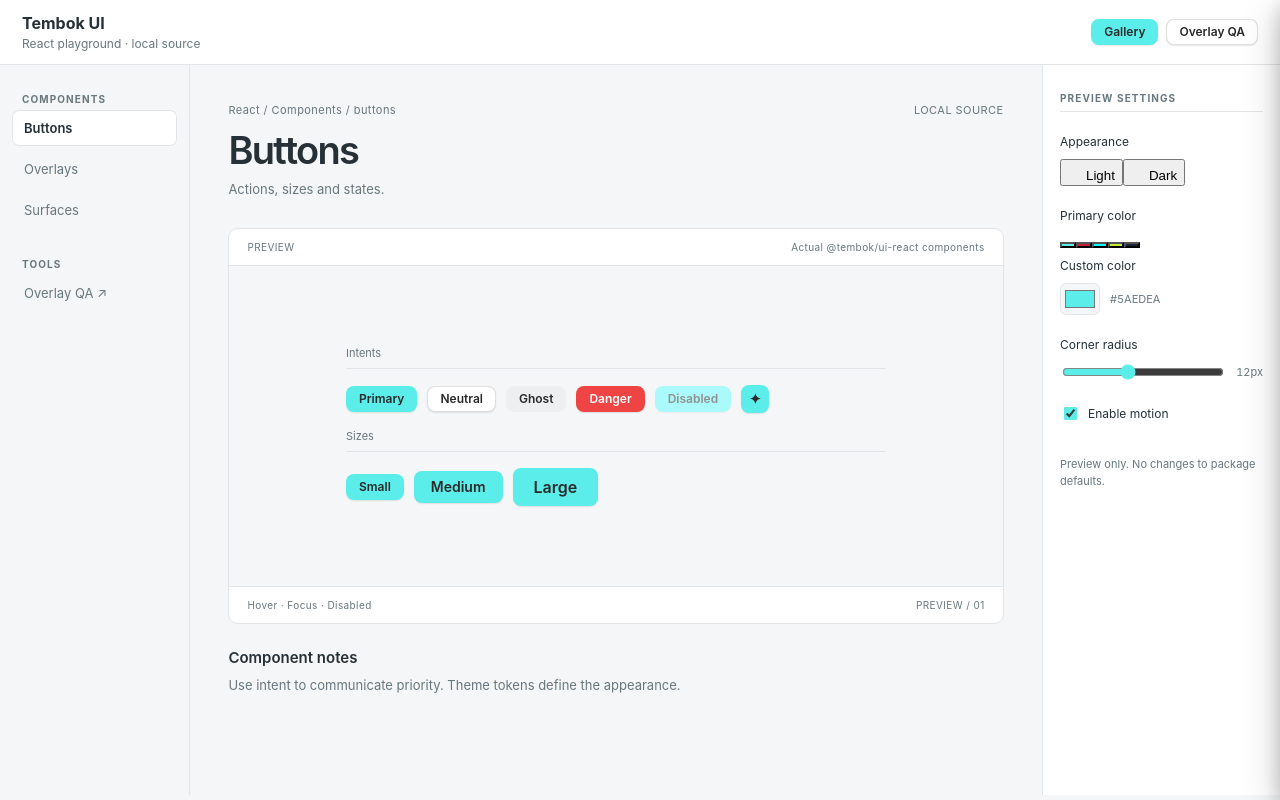
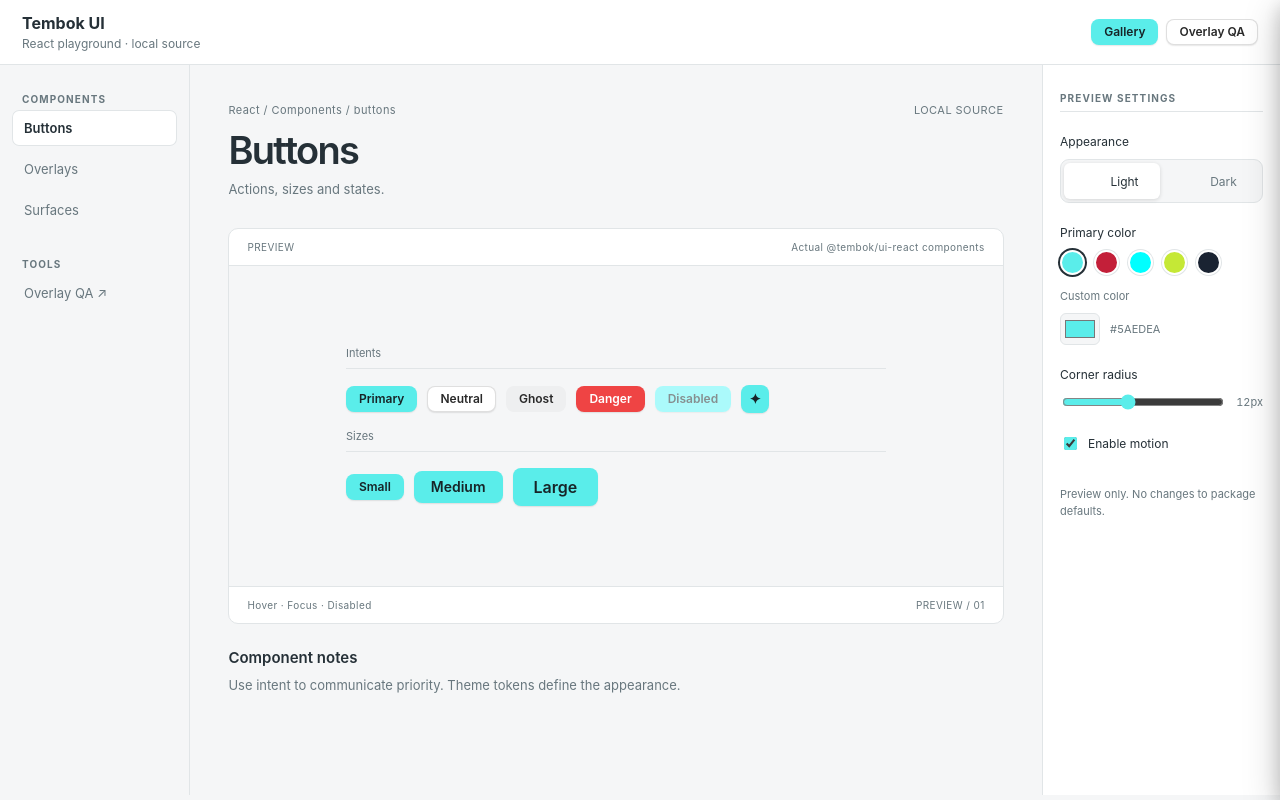
Before and after one commit to tembok-dev/tembok-ui, a React (Vite) app in the folder apps/playground/: page / in a window 1280 px wide. Built offline with nearby package versions, Linux system fonts and the light colour scheme.

Commit message:
style(workbench): accent propagation, preset swatches and icon appearance tabs

```diff
--- a/apps/playground/src/playground.css
+++ b/apps/playground/src/playground.css
@@ -130,3 +130,26 @@ body[data-tmbk-preview-theme="dark"] .tmbk-sidebar.tmbk-theme {
 body[data-tmbk-preview-theme="light"] .tmbk-modal.tmbk-theme,
 body[data-tmbk-preview-theme="light"] .tmbk-popover.tmbk-theme,
 body[data-tmbk-preview-theme="light"] .tmbk-sidebar.tmbk-theme { --tmbk-primary:var(--tmbk-preview-primary,#5aedea); }
+
+
+/* Preview-only overrides must beat the self-scoped .tmbk-theme on Button.
+   Otherwise theme tokens on the parent have no visual effect. */
+.playground:has(.workbench) .tmbk-btn.tmbk-theme {
+  --tmbk-primary: var(--tmbk-preview-primary, #5aedea);
+  --tmbk-primary-fg: var(--tmbk-preview-primary-fg, #172427);
+  --tmbk-ring: color-mix(in srgb, var(--tmbk-preview-primary, #5aedea) 35%, transparent);
+}
+.workbench-mode-tabs { display:grid; grid-template-columns:1fr 1fr; border:1px solid var(--wb-border); border-radius:9px; padding:3px; gap:3px; background:var(--wb-bg); }
+.workbench-mode-tabs button { border:0; border-radius:6px; display:flex; align-items:center; justify-content:center; gap:7px; padding:9px 6px; background:transparent; color:var(--wb-muted); cursor:pointer; font:inherit; font-size:12px; }
+.workbench-mode-tabs button.active { background:var(--wb-panel); color:var(--wb-text); box-shadow:0 1px 4px #0002; }
+.workbench-mode-tabs button:focus-visible,.workbench-swatches button:focus-visible { outline:2px solid var(--tmbk-preview-primary,#5aedea); outline-offset:2px; }
+.workbench-swatches { display:flex; gap:9px; flex-wrap:wrap; }
+.workbench-swatches button { width:25px; height:25px; border:2px solid var(--wb-panel); border-radius:50%; cursor:pointer; box-shadow:0 0 0 1px var(--wb-border); }
+.workbench-swatches button.selected { box-shadow:0 0 0 2px var(--wb-text); }
+.workbench-custom-label { margin-top:4px; font-size:11px; color:var(--wb-muted); }
+body[data-tmbk-preview-theme] .tmbk-modal.tmbk-theme .tmbk-btn.tmbk-theme,
+body[data-tmbk-preview-theme] .tmbk-popover.tmbk-theme .tmbk-btn.tmbk-theme,
+body[data-tmbk-preview-theme] .tmbk-sidebar.tmbk-theme .tmbk-btn.tmbk-theme {
+  --tmbk-primary:var(--tmbk-preview-primary,#5aedea);
+  --tmbk-primary-fg:var(--tmbk-preview-primary-fg,#172427);
+}
```
